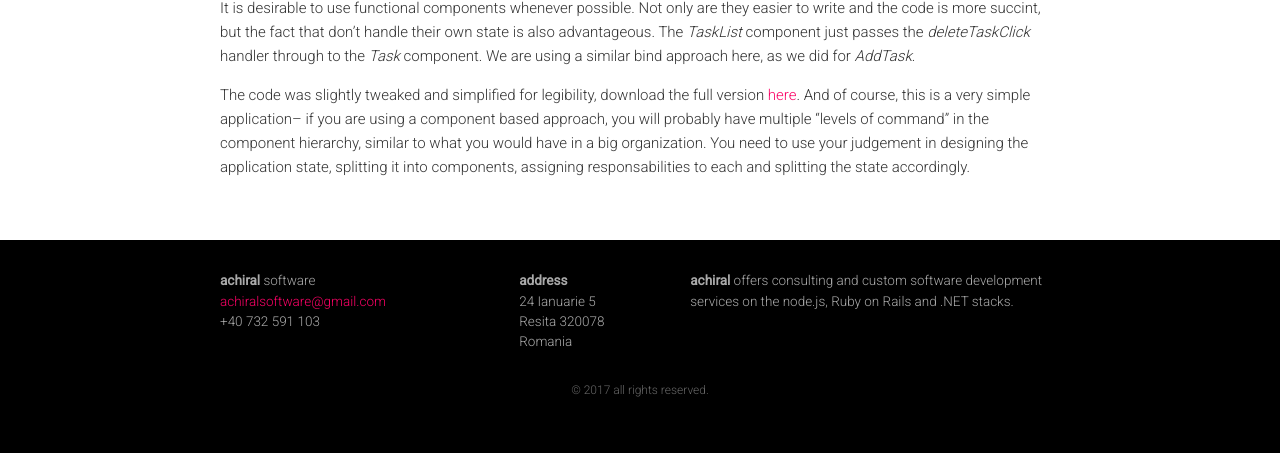
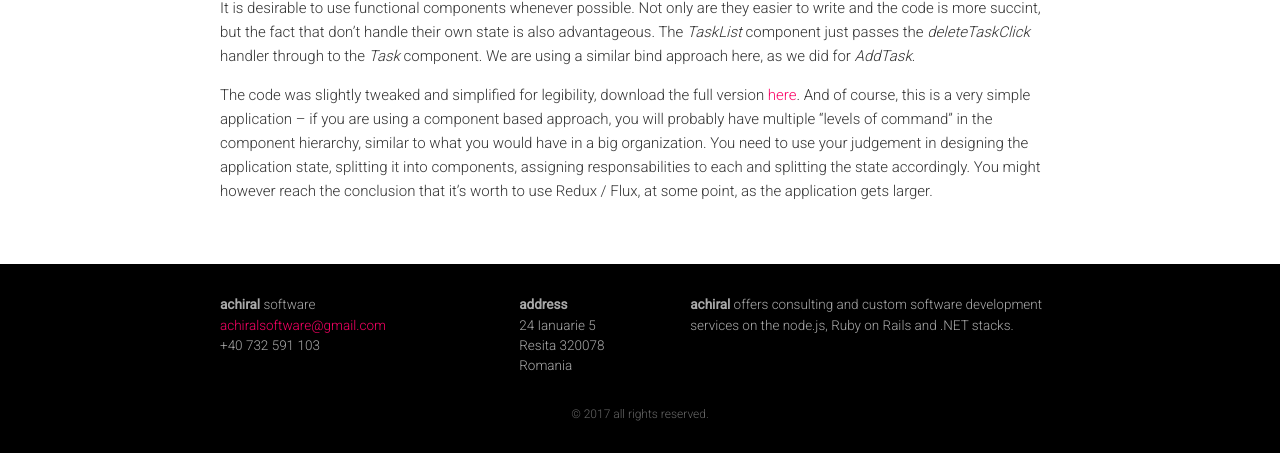
Before and after one commit to toaderflorin/eksia, a Jekyll site: the page built from _posts/2017-08-27-component-architecture.markdown, in a window 1280 px wide and 900 px high, scrolled down 2380 px, cut to the strip 447-900 px from the top of the window. Built offline with Jekyll 4.4.1, drawn with Linux system fonts in a browser that asks for light colours; before the commit the page ends 3256 px from its top, so only the background shows below that; some of the changed text lies outside the part shown.

Commit message:
More tweaks.

```diff
--- a/_posts/2017-08-27-component-architecture.markdown
+++ b/_posts/2017-08-27-component-architecture.markdown
@@ -8,7 +8,7 @@
 categories:
 ---
 
-I normally wouldn't have wrote this article as I find what I am about to present quite straight forward, but I've heard this sentence (or something along those lines) multiple times: *Let's not use React because it would be an overkill for our application. We would have to use Flux / Redux and it's too much for what we need.* No, you don't,  and this is important: React is just a view layer. Flux is an architectural pattern, but it doesn't mean you have to use it and you can also use Flux even if you are not using React, if you wish. React (just like Angular 2+) is built around components, and building a web application out of components is perfectly feasible, as I will show.
+I normally wouldn't have wrote this article as I find what I am about to present quite straight forward, but I've heard this sentence (or something along those lines) multiple times: *Let's not use React because it would be an overkill for our application. We would have to use Flux / Redux and it's too much for what we need.* No, you don't,  and this is important: React is just a view layer. Flux is an architectural pattern, but it doesn't mean you have to use it and you can also use Flux even if you are not using React, if you wish -- in fact it's quite popular to use Flux with Angular. React (just like Angular 2+) is built around components, and building a web application out of components is perfectly feasible, as I will show.
 
 Our goal for this demo app is to avoid using a store to keep the application architecture simple, but at the same time we want to avoid, things like partial page updates or a lot of stateful event based interactions, which lead to spagetti like dependencies in our code. Here's an example of interaction I've unfortunatelly encountered all too often in UI code:
 
@@ -54,4 +54,4 @@
 
 It is desirable to use functional components whenever possible. Not only are they easier to write and the code is more succint, but the fact that don't handle their own state is also advantageous. The *TaskList* component just passes the *deleteTaskClick* handler through to the *Task* component. We are using a similar bind approach here, as we did for *AddTask*.
 
-The code was slightly tweaked and simplified for legibility, download the full version [here](https://github.com/toaderflorin/florintoader). And of course, this is a very simple application-- if you are using a component based approach, you will probably have multiple "levels of command" in the component hierarchy, similar to what you would have in a big organization. You need to use your judgement in designing the application state, splitting it into components, assigning responsabilities to each and splitting the state accordingly.
+The code was slightly tweaked and simplified for legibility, download the full version [here](https://github.com/toaderflorin/florintoader). And of course, this is a very simple application -- if you are using a component based approach, you will probably have multiple "levels of command" in the component hierarchy, similar to what you would have in a big organization. You need to use your judgement in designing the application state, splitting it into components, assigning responsabilities to each and splitting the state accordingly. You might however reach the conclusion that it's worth to use Redux / Flux, at some point, as the application gets larger.
```
Also changed, not shown: 1 other file.
